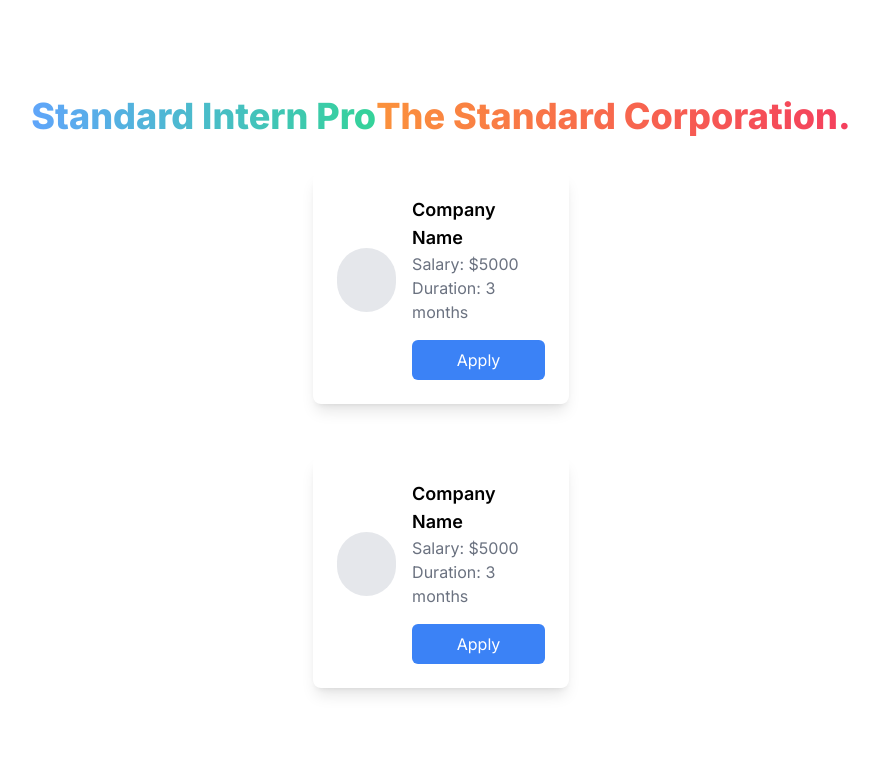
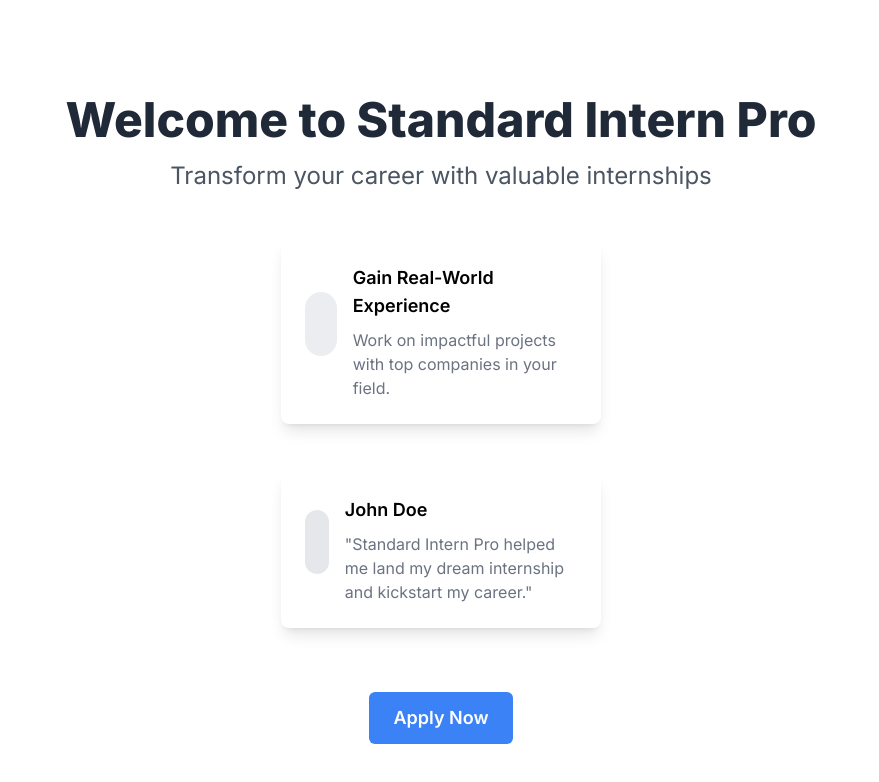
Before and after one commit to timons-AI/standard-intern, a Next.js app in the folder standard-intern/: page / in a window 1280 px wide. Shown: the top 782 px of the page, without its empty margins (199-1078 px from the left). Built offline with nearby package versions, Linux system fonts and the light colour scheme.

Commit message:
Update page.tsx

```diff
--- a/standard-intern/src/app/page.tsx
+++ b/standard-intern/src/app/page.tsx
@@ -1,43 +1,38 @@
+import React from 'react';
+
 export default function Home() {
   return (
-    <main className="flex min-h-screen flex-col items-center justify-between p-24">
-      <div className="flex items-center justify-between mb-8">
-        <p className="text-4xl font-extrabold bg-clip-text bg-gradient-to-r from-blue-400 to-emerald-400 text-transparent capitalize">
-          Standard Intern Pro
-        </p>
-        <p className="text-4xl font-extrabold bg-clip-text bg-gradient-to-r from-orange-400 to-rose-500 text-transparent capitalize">
-          The Standard Corporation.
-        </p>
+    <main className="flex min-h-screen flex-col items-center justify-center p-24">
+      <div className="text-center mb-12">
+        <h1 className="text-5xl font-extrabold text-gray-800">Welcome to Standard Intern Pro</h1>
+        <p className="text-2xl text-gray-600 mt-4">Transform your career with valuable internships</p>
       </div>
       <div className="flex flex-wrap justify-center">
-        {/* Top Companies */}
-        <div className="flex items-center justify-center bg-white rounded-lg shadow-lg p-6 mb-4 mx-2 w-64">
+        {/* Animated Feature Section */}
+        <div className="flex items-center justify-center bg-white rounded-lg shadow-lg p-6 mb-4 mx-2 w-80">
+          <div className="w-16 h-16 bg-gray-200 rounded-full mb-4 animate-pulse" />
+          <div className="flex flex-col ml-4">
+            <h3 className="text-lg font-semibold">Gain Real-World Experience</h3>
+            <p className="text-gray-500 mt-2">Work on impactful projects with top companies in your field.</p>
+          </div>
+        </div>
+        {/* Add more animated feature sections here */}
+      </div>
+      <div className="flex flex-wrap justify-center mt-8">
+        {/* Testimonials */}
+        <div className="flex items-center justify-center bg-white rounded-lg shadow-lg p-6 mb-4 mx-2 w-80">
           <div className="w-16 h-16 bg-gray-200 rounded-full mb-4" />
           <div className="flex flex-col ml-4">
-            <h3 className="text-lg font-semibold">Company Name</h3>
-            <p className="text-gray-500">Salary: $5000</p>
-            <p className="text-gray-500">Duration: 3 months</p>
-            <button className="bg-blue-500 text-white px-4 py-2 mt-4 rounded-md">
-              Apply
-            </button>
+            <h3 className="text-lg font-semibold">John Doe</h3>
+            <p className="text-gray-500 mt-2">"Standard Intern Pro helped me land my dream internship and kickstart my career."</p>
           </div>
         </div>
-        {/* Add more company cards here */}
+        {/* Add more testimonial sections here */}
       </div>
-      <div className="flex flex-wrap justify-center mt-8">
-        {/* Suggested Companies */}
-        <div className="flex items-center justify-center bg-white rounded-lg shadow-lg p-6 mb-4 mx-2 w-64">
-          <div className="w-16 h-16 bg-gray-200 rounded-full mb-4" />
-          <div className="flex flex-col ml-4">
-            <h3 className="text-lg font-semibold">Company Name</h3>
-            <p className="text-gray-500">Salary: $5000</p>
-            <p className="text-gray-500">Duration: 3 months</p>
-            <button className="bg-blue-500 text-white px-4 py-2 mt-4 rounded-md">
-              Apply
-            </button>
-          </div>
-        </div>
-        {/* Add more suggested company cards here */}
+      <div className="flex justify-center mt-12">
+        <button className="bg-blue-500 text-white px-6 py-3 rounded-md text-lg font-semibold">
+          Apply Now
+        </button>
       </div>
     </main>
   );
```
